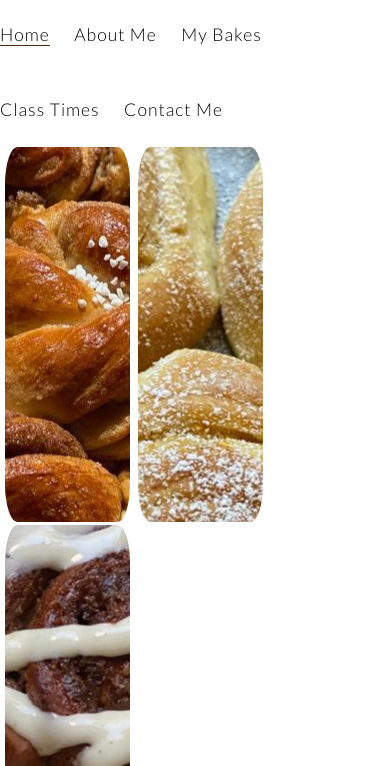
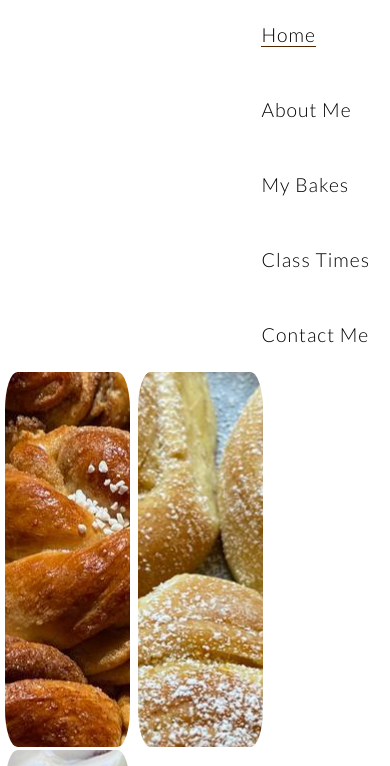
Before and after one commit to Matstaps/portfolio-project-1, a plain HTML site: page index.html in a window 390 px wide. Shown: the part 78-844 px from the top of the page. Drawn offline with Linux system fonts and the light colour scheme.

Commit message:
Add responsive design to navigation menu

```diff
--- a/assets/css/style.css
+++ b/assets/css/style.css
@@ -377,7 +377,7 @@
 
 /* 800 */
 
-@media screen and (max-width: 1200px) {
+@media screen and (max-width: 800px) {
 
     #gallery-head {
         width: 65%;
@@ -394,4 +394,20 @@
         object-fit: contain;
         text-align: center;
     }
+
+    /*
+    #menu {
+        float: right;
+        display: block;
+        font-size: 110%;
+        letter-spacing: 1px;
+        line-height: 5px;
+    }
+*/
+    #menu > li {
+        display: block;
+        font-size: 110%;
+        letter-spacing: 1px;
+
+    }
 }
```
